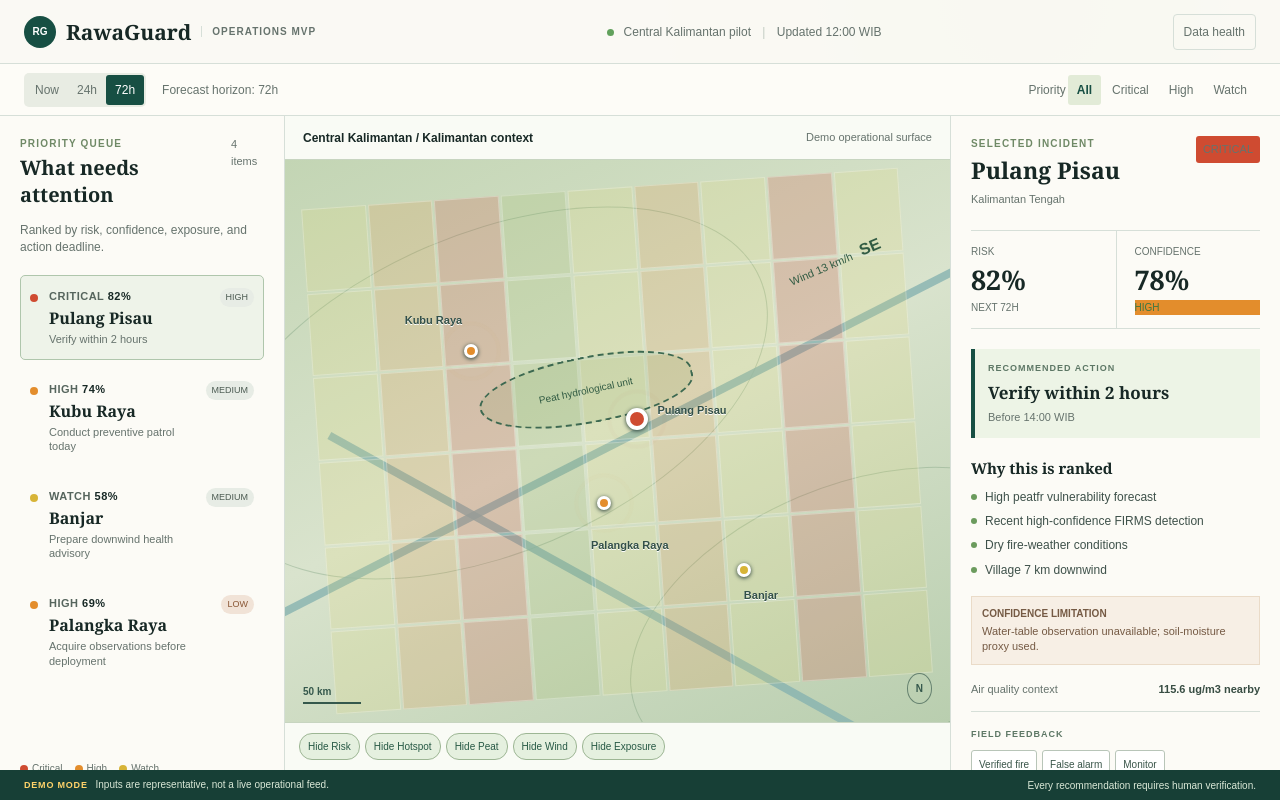
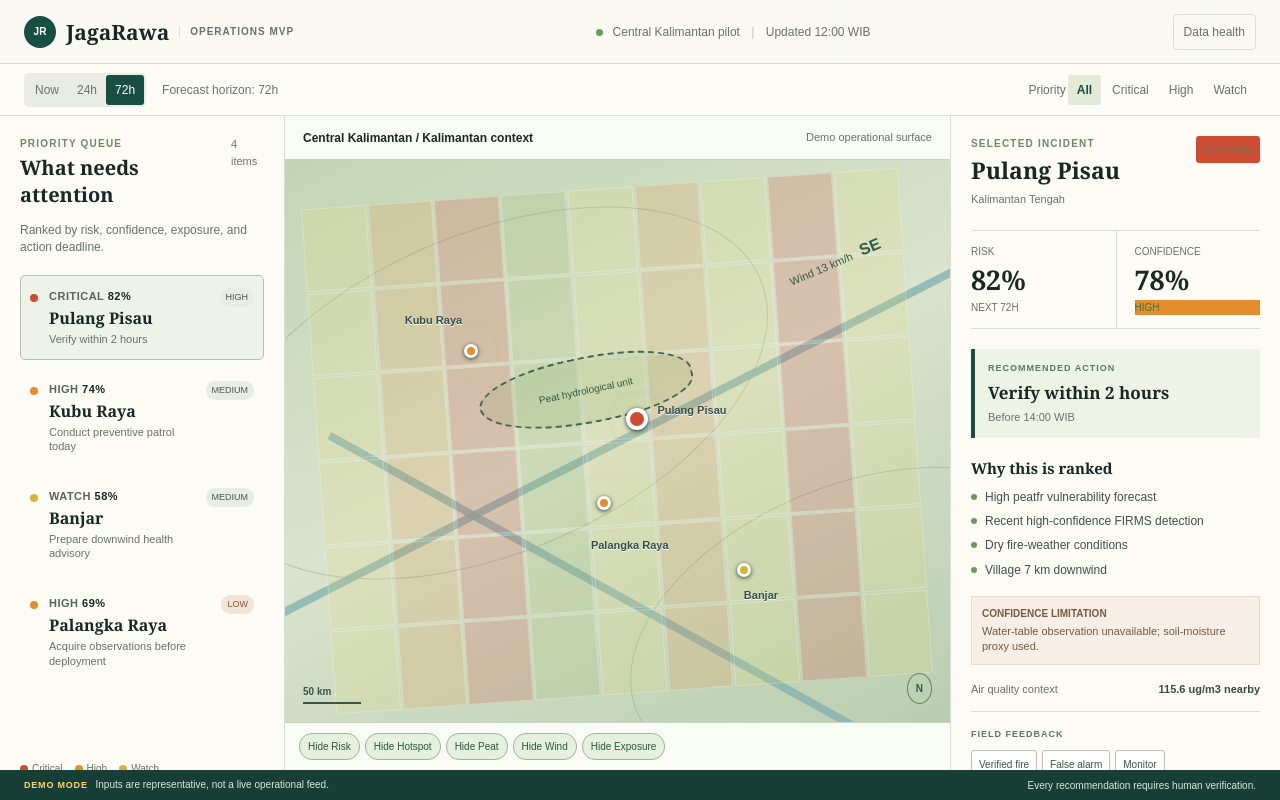
Before and after one commit to ahmadataka/JagaRawa, a Next.js app in the folder app/: page / in a window 1280 px wide. Built offline with nearby package versions, Linux system fonts and the light colour scheme.

Commit message:
chore: rename product to JagaRawa

```diff
--- a/app/app/layout.tsx
+++ b/app/app/layout.tsx
@@ -2,7 +2,7 @@ import type { Metadata } from 'next';
 import './globals.css';
 
 export const metadata: Metadata = {
-  title: 'RawaGuard | Peat Fire Intelligence',
+  title: 'JagaRawa | Sistem Intelijen Kebakaran Gambut',
   description: 'A human-in-the-loop peat-fire decision-support prototype for Kalimantan.',
 };
 
--- a/app/app/page.tsx
+++ b/app/app/page.tsx
@@ -24,7 +24,7 @@ export default function Home() {
   const visibleIncidents = incidents.filter((incident) => filter === 'all' || incident.priority === filter);
   const updateStatus = (value: string) => setStatus((previous) => ({ ...previous, [selected.id]: value }));
   return <main className="app-shell">
-    <header className="topbar"><div className="brand"><span className="brand-mark">RG</span><span>RawaGuard</span><small>Operations MVP</small></div><div className="center-status"><span className="pulse" /> Central Kalimantan pilot <span className="divider">|</span> Updated 12:00 WIB</div><button className="health-button" onClick={() => alert('Demo data health: FIRMS current; peatfr sample forecast; water-table observations unavailable in 3 of 4 incidents.')}>Data health</button></header>
+    <header className="topbar"><div className="brand"><span className="brand-mark">JR</span><span>JagaRawa</span><small>Operations MVP</small></div><div className="center-status"><span className="pulse" /> Central Kalimantan pilot <span className="divider">|</span> Updated 12:00 WIB</div><button className="health-button" onClick={() => alert('Demo data health: FIRMS current; peatfr sample forecast; water-table observations unavailable in 3 of 4 incidents.')}>Data health</button></header>
     <section className="controlbar" aria-label="Map controls"><div className="horizon-tabs">{['Now', '24h', '72h'].map((item) => <button key={item} className={horizon === item ? 'active' : ''} onClick={() => setHorizon(item)}>{item}</button>)}</div><span className="control-caption">Forecast horizon: {horizon}</span><div className="filter-group"><span>Priority</span>{(['all', 'critical', 'high', 'watch'] as const).map((item) => <button key={item} className={filter === item ? 'selected' : ''} onClick={() => setFilter(item)}>{item === 'all' ? 'All' : priorityLabel[item]}</button>)}</div></section>
     <section className="workspace">
       <aside className="queue-panel"><div className="panel-heading"><div><p className="eyebrow">Priority queue</p><h1>What needs attention</h1></div><span>{visibleIncidents.length} items</span></div><p className="queue-note">Ranked by risk, confidence, exposure, and action deadline.</p><div className="incident-list">{visibleIncidents.map((incident) => <button key={incident.id} className={`incident-card ${selected.id === incident.id ? 'is-selected' : ''}`} onClick={() => setSelectedId(incident.id)}><span className={`priority-dot ${incident.priority}`} /><span className="incident-card-copy"><strong>{priorityLabel[incident.priority]} <em>{incident.risk}%</em></strong><b>{incident.place}</b><small>{status[incident.id] ?? incident.action}</small></span><span className={`confidence-pill ${incident.confidenceBand}`}>{incident.confidenceBand}</span></button>)}</div><div className="legend"><span><i className="priority-dot critical" />Critical</span><span><i className="priority-dot high" />High</span><span><i className="priority-dot watch" />Watch</span></div></aside>
```
Also changed, not shown: 5 other files (tests, documents, lock files or other folders).
